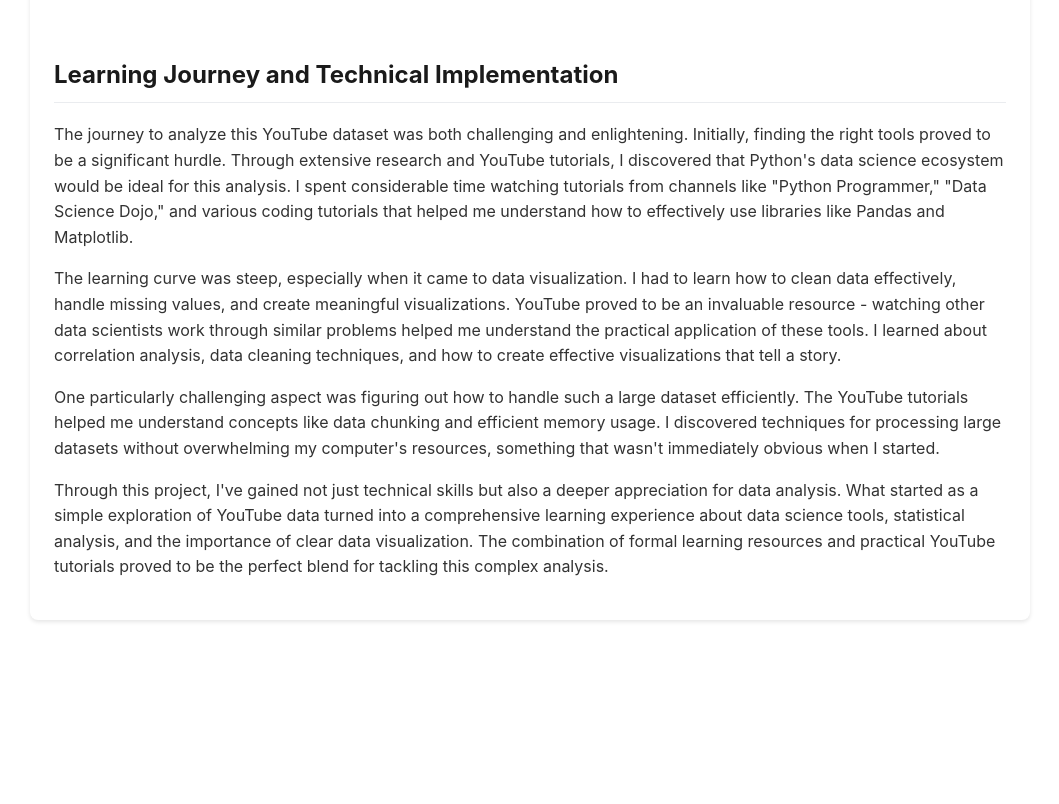
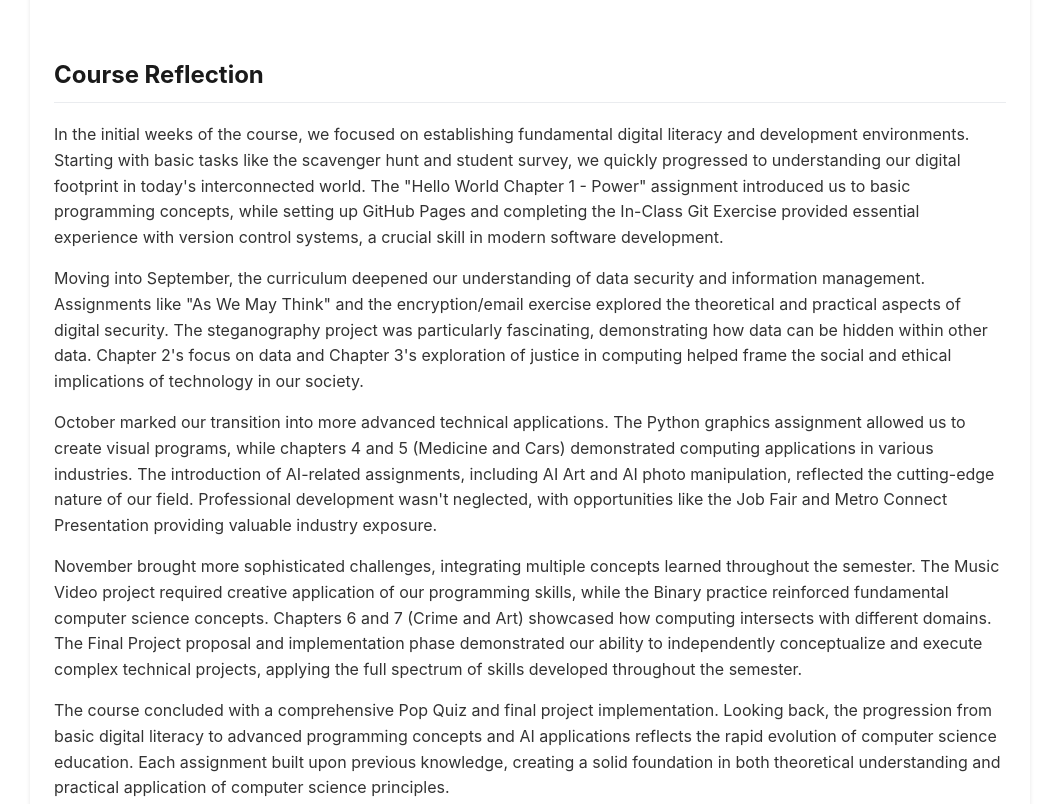
Before and after one commit to dillaryclump/Data-Science-Project, a plain HTML site: page index.html in a window 1280 px wide. Shown: the part 8680-9484 px from the top of the page, without its empty margins (110-1169 px from the left). Before the commit the page ends 9364 px from the top, so only its background shows below. Drawn offline with Linux system fonts and the light colour scheme.

Commit message:
Update index.html

```diff
--- a/index.html
+++ b/index.html
@@ -195,6 +195,21 @@
     </div>
 
     <div class="section">
+    <h2>Course Reflection</h2>
+    <div class="reflection-content">
+            <p>In the initial weeks of the course, we focused on establishing fundamental digital literacy and development environments. Starting with basic tasks like the scavenger hunt and student survey, we quickly progressed to understanding our digital footprint in today's interconnected world. The "Hello World Chapter 1 - Power" assignment introduced us to basic programming concepts, while setting up GitHub Pages and completing the In-Class Git Exercise provided essential experience with version control systems, a crucial skill in modern software development.</p>
+
+            <p>Moving into September, the curriculum deepened our understanding of data security and information management. Assignments like "As We May Think" and the encryption/email exercise explored the theoretical and practical aspects of digital security. The steganography project was particularly fascinating, demonstrating how data can be hidden within other data. Chapter 2's focus on data and Chapter 3's exploration of justice in computing helped frame the social and ethical implications of technology in our society.</p>
+
+            <p>October marked our transition into more advanced technical applications. The Python graphics assignment allowed us to create visual programs, while chapters 4 and 5 (Medicine and Cars) demonstrated computing applications in various industries. The introduction of AI-related assignments, including AI Art and AI photo manipulation, reflected the cutting-edge nature of our field. Professional development wasn't neglected, with opportunities like the Job Fair and Metro Connect Presentation providing valuable industry exposure.</p>
+
+            <p>November brought more sophisticated challenges, integrating multiple concepts learned throughout the semester. The Music Video project required creative application of our programming skills, while the Binary practice reinforced fundamental computer science concepts. Chapters 6 and 7 (Crime and Art) showcased how computing intersects with different domains. The Final Project proposal and implementation phase demonstrated our ability to independently conceptualize and execute complex technical projects, applying the full spectrum of skills developed throughout the semester.</p>
+
+            <p>The course concluded with a comprehensive Pop Quiz and final project implementation. Looking back, the progression from basic digital literacy to advanced programming concepts and AI applications reflects the rapid evolution of computer science education. Each assignment built upon previous knowledge, creating a solid foundation in both theoretical understanding and practical application of computer science principles.</p>
+        </div>
+    </div>
+
+    <div class="section">
         <h2>Learning Journey and Technical Implementation</h2>
         <p>The journey to analyze this YouTube dataset was both challenging and enlightening. Initially, finding the right tools proved to be a significant hurdle. Through extensive research and YouTube tutorials, I discovered that Python's data science ecosystem would be ideal for this analysis. I spent considerable time watching tutorials from channels like "Python Programmer," "Data Science Dojo," and various coding tutorials that helped me understand how to effectively use libraries like Pandas and Matplotlib.</p>
 
```
